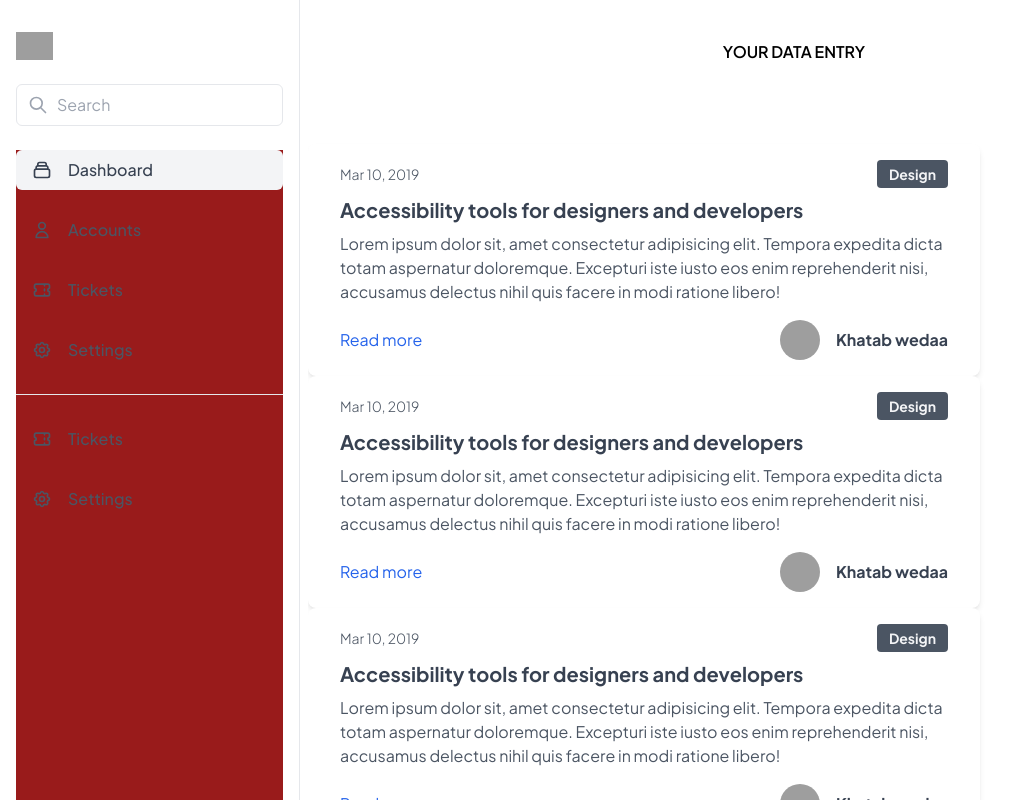
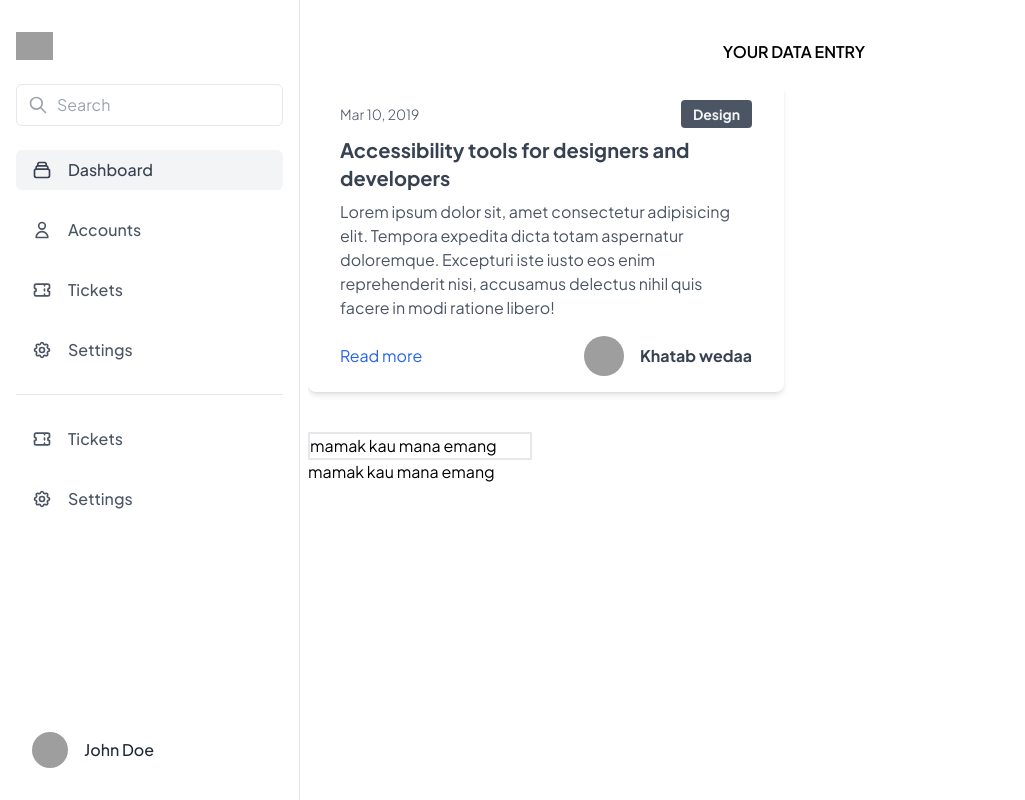
Before and after one commit to deddyprianto/NEXT13-COMPLETE, a Next.js app: page / in a window 1280 px wide. Shown: the top 800 px of the page, without its empty margins (0-1025 px from the left). Built offline with nearby package versions, Linux system fonts and the light colour scheme; grey boxes are pictures that could not be loaded.

Commit message:
add redux first time

```diff
--- a/src/app/components/Card.js
+++ b/src/app/components/Card.js
@@ -1,29 +1,29 @@
 export default function Card() {
   return (
-    <div class='max-w-2xl px-8 py-4 bg-white rounded-lg shadow-md dark:bg-gray-800'>
-      <div class='flex items-center justify-between'>
-        <span class='text-sm font-light text-gray-600 dark:text-gray-400'>
+    <div className='max-w-2xl px-8 py-4 bg-white rounded-lg shadow-md dark:bg-gray-800'>
+      <div className='flex items-center justify-between'>
+        <span className='text-sm font-light text-gray-600 dark:text-gray-400'>
           Mar 10, 2019
         </span>
         <a
-          class='px-3 py-1 text-sm font-bold text-gray-100 transition-colors duration-300 transform bg-gray-600 rounded cursor-pointer hover:bg-gray-500'
-          tabindex='0'
+          className='px-3 py-1 text-sm font-bold text-gray-100 transition-colors duration-300 transform bg-gray-600 rounded cursor-pointer hover:bg-gray-500'
+          tabIndex='0'
           role='button'
         >
           Design
         </a>
       </div>
 
-      <div class='mt-2'>
+      <div className='mt-2'>
         <a
           href='#'
-          class='text-xl font-bold text-gray-700 dark:text-white hover:text-gray-600 dark:hover:text-gray-200 hover:underline'
-          tabindex='0'
+          className='text-xl font-bold text-gray-700 dark:text-white hover:text-gray-600 dark:hover:text-gray-200 hover:underline'
+          tabIndex='0'
           role='link'
         >
           Accessibility tools for designers and developers
         </a>
-        <p class='mt-2 text-gray-600 dark:text-gray-300'>
+        <p className='mt-2 text-gray-600 dark:text-gray-300'>
           Lorem ipsum dolor sit, amet consectetur adipisicing elit. Tempora
           expedita dicta totam aspernatur doloremque. Excepturi iste iusto eos
           enim reprehenderit nisi, accusamus delectus nihil quis facere in modi
@@ -31,25 +31,25 @@ export default function Card() {
         </p>
       </div>
 
-      <div class='flex items-center justify-between mt-4'>
+      <div className='flex items-center justify-between mt-4'>
         <a
           href='#'
-          class='text-blue-600 dark:text-blue-400 hover:underline'
-          tabindex='0'
+          className='text-blue-600 dark:text-blue-400 hover:underline'
+          tabIndex='0'
           role='link'
         >
           Read more
         </a>
 
-        <div class='flex items-center'>
+        <div className='flex items-center'>
           <img
-            class='hidden object-cover w-10 h-10 mx-4 rounded-full sm:block'
+            className='hidden object-cover w-10 h-10 mx-4 rounded-full sm:block'
             src='https://images.unsplash.com/photo-1502980426475-b83966705988?ixlib=rb-1.2.1&ixid=eyJhcHBfaWQiOjEyMDd9&auto=format&fit=crop&w=40&q=80'
             alt='avatar'
           />
           <a
-            class='font-bold text-gray-700 cursor-pointer dark:text-gray-200'
-            tabindex='0'
+            className='font-bold text-gray-700 cursor-pointer dark:text-gray-200'
+            tabIndex='0'
             role='link'
           >
             Khatab wedaa
--- a/src/app/components/Main.js
+++ b/src/app/components/Main.js
@@ -1,15 +1,24 @@
+'use client';
 import Card from './Card';
+import { useDispatch, useSelector } from 'react-redux';
+import { setDataInput } from '../store/dataSlice';
 
 export default function Main() {
+  const dispatch = useDispatch();
+  const inputan = useSelector((state) => state.testredux.inputdata);
+
   return (
-    <div className='h-4/5 overflow-x-auto'>
+    <div className='h-full overflow-x-auto'>
       <h1 className='text-center mt-10 font-semibold'>YOUR DATA ENTRY</h1>
-      <div className='mt-20'>
-        <Card />
-        <Card />
-        <Card />
+      <div className='mt-5 grid grid-cols-2 gap-5'>
         <Card />
       </div>
+      <input
+        className='mt-10 border-2 w-56'
+        onChange={(e) => dispatch(setDataInput(e.target.value))}
+        value={inputan}
+      />
+      <p>{inputan}</p>
     </div>
   );
 }
--- /dev/null
+++ b/src/app/components/Provider.js
@@ -0,0 +1,8 @@
+'use client';
+import { Provider } from 'react-redux';
+import { store } from '../store';
+
+const Providers = ({ children }) => {
+  return <Provider store={store}>{children}</Provider>;
+};
+export default Providers;
--- a/src/app/components/Sidebar.js
+++ b/src/app/components/Sidebar.js
@@ -1,42 +1,46 @@
 export default function Sidebar() {
   return (
-    <div class='h-full flex flex-col w-full px-4 py-8  bg-white border-r rtl:border-r-0 rtl:border-l dark:bg-gray-900 dark:border-gray-700'>
+    <div className='h-full flex flex-col w-full px-4 py-8  bg-white border-r rtl:border-r-0 rtl:border-l dark:bg-gray-900 dark:border-gray-700'>
       <a href='#'>
         <img
-          class='w-auto h-6 sm:h-7'
+          className='w-auto h-6 sm:h-7'
           src='https://merakiui.com/images/logo.svg'
           alt=''
         />
       </a>
 
-      <div class='relative mt-6'>
-        <span class='absolute inset-y-0 left-0 flex items-center pl-3'>
-          <svg class='w-5 h-5 text-gray-400' viewBox='0 0 24 24' fill='none'>
+      <div className='relative mt-6'>
+        <span className='absolute inset-y-0 left-0 flex items-center pl-3'>
+          <svg
+            className='w-5 h-5 text-gray-400'
+            viewBox='0 0 24 24'
+            fill='none'
+          >
             <path
               d='M21 21L15 15M17 10C17 13.866 13.866 17 10 17C6.13401 17 3 13.866 3 10C3 6.13401 6.13401 3 10 3C13.866 3 17 6.13401 17 10Z'
               stroke='currentColor'
-              stroke-width='2'
-              stroke-linecap='round'
-              stroke-linejoin='round'
+              strokeWidth='2'
+              strokeLinecap='round'
+              strokeLinejoin='round'
             ></path>
           </svg>
         </span>
 
         <input
           type='text'
-          class='w-full py-2 pl-10 pr-4 text-gray-700 bg-white border rounded-md dark:bg-gray-900 dark:text-gray-300 dark:border-gray-600 focus:border-blue-400 dark:focus:border-blue-300 focus:ring-blue-300 focus:ring-opacity-40 focus:outline-none focus:ring'
+          className='w-full py-2 pl-10 pr-4 text-gray-700 bg-white border rounded-md dark:bg-gray-900 dark:text-gray-300 dark:border-gray-600 focus:border-blue-400 dark:focus:border-blue-300 focus:ring-blue-300 focus:ring-opacity-40 focus:outline-none focus:ring'
           placeholder='Search'
         />
       </div>
 
-      <div class='flex flex-col justify-between flex-1 mt-6 bg-red-800'>
+      <div className='flex flex-col justify-between flex-1 mt-6 '>
         <nav>
           <a
-            class='flex items-center px-4 py-2 text-gray-700 bg-gray-100 rounded-md dark:bg-gray-800 dark:text-gray-200'
+            className='flex items-center px-4 py-2 text-gray-700 bg-gray-100 rounded-md dark:bg-gray-800 dark:text-gray-200'
             href='#'
           >
             <svg
-              class='w-5 h-5'
+              className='w-5 h-5'
               viewBox='0 0 24 24'
               fill='none'
               xmlns='http://www.w3.org/2000/svg'
@@ -44,21 +48,21 @@ export default function Sidebar() {
               <path
                 d='M19 11H5M19 11C20.1046 11 21 11.8954 21 13V19C21 20.1046 20.1046 21 19 21H5C3.89543 21 3 20.1046 3 19V13C3 11.8954 3.89543 11 5 11M19 11V9C19 7.89543 18.1046 7 17 7M5 11V9C5 7.89543 5.89543 7 7 7M7 7V5C7 3.89543 7.89543 3 9 3H15C16.1046 3 17 3.89543 17 5V7M7 7H17'
                 stroke='currentColor'
-                stroke-width='2'
-                stroke-linecap='round'
-                stroke-linejoin='round'
+                strokeWidth='2'
+                strokeLinecap='round'
+                strokeLinejoin='round'
               />
             </svg>
 
-            <span class='mx-4 font-medium'>Dashboard</span>
+            <span className='mx-4 font-medium'>Dashboard</span>
           </a>
 
           <a
-            class='flex items-center px-4 py-2 mt-5 text-gray-600 transition-colors duration-300 transform rounded-md dark:text-gray-400 hover:bg-gray-100 dark:hover:bg-gray-800 dark:hover:text-gray-200 hover:text-gray-700'
+            className='flex items-center px-4 py-2 mt-5 text-gray-600 transition-colors duration-300 transform rounded-md dark:text-gray-400 hover:bg-gray-100 dark:hover:bg-gray-800 dark:hover:text-gray-200 hover:text-gray-700'
             href='#'
           >
             <svg
-              class='w-5 h-5'
+              className='w-5 h-5'
               viewBox='0 0 24 24'
               fill='none'
               xmlns='http://www.w3.org/2000/svg'
@@ -66,28 +70,28 @@ export default function Sidebar() {
               <path
                 d='M16 7C16 9.20914 14.2091 11 12 11C9.79086 11 8 9.20914 8 7C8 4.79086 9.79086 3 12 3C14.2091 3 16 4.79086 16 7Z'
                 stroke='currentColor'
-                stroke-width='2'
-                stroke-linecap='round'
-                stroke-linejoin='round'
+                strokeWidth='2'
+                strokeLinecap='round'
+                strokeLinejoin='round'
               />
               <path
                 d='M12 14C8.13401 14 5 17.134 5 21H19C19 17.134 15.866 14 12 14Z'
                 stroke='currentColor'
-                stroke-width='2'
-                stroke-linecap='round'
-                stroke-linejoin='round'
+                strokeWidth='2'
+                strokeLinecap='round'
+                strokeLinejoin='round'
               />
             </svg>
 
-            <span class='mx-4 font-medium'>Accounts</span>
+            <span className='mx-4 font-medium'>Accounts</span>
           </a>
 
           <a
-            class='flex items-center px-4 py-2 mt-5 text-gray-600 transition-colors duration-300 transform rounded-md dark:text-gray-400 hover:bg-gray-100 dark:hover:bg-gray-800 dark:hover:text-gray-200 hover:text-gray-700'
+            className='flex items-center px-4 py-2 mt-5 text-gray-600 transition-colors duration-300 transform rounded-md dark:text-gray-400 hover:bg-gray-100 dark:hover:bg-gray-800 dark:hover:text-gray-200 hover:text-gray-700'
             href='#'
           >
             <svg
-              class='w-5 h-5'
+              className='w-5 h-5'
               viewBox='0 0 24 24'
               fill='none'
               xmlns='http://www.w3.org/2000/svg'
@@ -95,21 +99,21 @@ export default function Sidebar() {
               <path
                 d='M15 5V7M15 11V13M15 17V19M5 5C3.89543 5 3 5.89543 3 7V10C4.10457 10 5 10.8954 5 12C5 13.1046 4.10457 14 3 14V17C3 18.1046 3.89543 19 5 19H19C20.1046 19 21 18.1046 21 17V14C19.8954 14 19 13.1046 19 12C19 10.8954 19.8954 10 21 10V7C21 5.89543 20.1046 5 19 5H5Z'
                 stroke='currentColor'
-                stroke-width='2'
-                stroke-linecap='round'
-                stroke-linejoin='round'
+                strokeWidth='2'
+                strokeLinecap='round'
+                strokeLinejoin='round'
               />
             </svg>
 
-            <span class='mx-4 font-medium'>Tickets</span>
+            <span className='mx-4 font-medium'>Tickets</span>
           </a>
 
           <a
-            class='flex items-center px-4 py-2 mt-5 text-gray-600 transition-colors duration-300 transform rounded-md dark:text-gray-400 hover:bg-gray-100 dark:hover:bg-gray-800 dark:hover:text-gray-200 hover:text-gray-700'
+            className='flex items-center px-4 py-2 mt-5 text-gray-600 transition-colors duration-300 transform rounded-md dark:text-gray-400 hover:bg-gray-100 dark:hover:bg-gray-800 dark:hover:text-gray-200 hover:text-gray-700'
             href='#'
           >
             <svg
-              class='w-5 h-5'
+              className='w-5 h-5'
               viewBox='0 0 24 24'
               fill='none'
               xmlns='http://www.w3.org/2000/svg'
@@ -117,30 +121,30 @@ export default function Sidebar() {
               <path
                 d='M10.3246 4.31731C10.751 2.5609 13.249 2.5609 13.6754 4.31731C13.9508 5.45193 15.2507 5.99038 16.2478 5.38285C17.7913 4.44239 19.5576 6.2087 18.6172 7.75218C18.0096 8.74925 18.5481 10.0492 19.6827 10.3246C21.4391 10.751 21.4391 13.249 19.6827 13.6754C18.5481 13.9508 18.0096 15.2507 18.6172 16.2478C19.5576 17.7913 17.7913 19.5576 16.2478 18.6172C15.2507 18.0096 13.9508 18.5481 13.6754 19.6827C13.249 21.4391 10.751 21.4391 10.3246 19.6827C10.0492 18.5481 8.74926 18.0096 7.75219 18.6172C6.2087 19.5576 4.44239 17.7913 5.38285 16.2478C5.99038 15.2507 5.45193 13.9508 4.31731 13.6754C2.5609 13.249 2.5609 10.751 4.31731 10.3246C5.45193 10.0492 5.99037 8.74926 5.38285 7.75218C4.44239 6.2087 6.2087 4.44239 7.75219 5.38285C8.74926 5.99037 10.0492 5.45193 10.3246 4.31731Z'
                 stroke='currentColor'
-                stroke-width='2'
-                stroke-linecap='round'
-                stroke-linejoin='round'
+                strokeWidth='2'
+                strokeLinecap='round'
+                strokeLinejoin='round'
               />
               <path
                 d='M15 12C15 13.6569 13.6569 15 12 15C10.3431 15 9 13.6569 9 12C9 10.3431 10.3431 9 12 9C13.6569 9 15 10.3431 15 12Z'
                 stroke='currentColor'
-                stroke-width='2'
-                stroke-linecap='round'
-                stroke-linejoin='round'
+                strokeWidth='2'
+                strokeLinecap='round'
+                strokeLinejoin='round'
               />
             </svg>
 
-            <span class='mx-4 font-medium'>Settings</span>
+            <span className='mx-4 font-medium'>Settings</span>
           </a>
 
-          <hr class='my-6 border-gray-200 dark:border-gray-600' />
+          <hr className='my-6 border-gray-200 dark:border-gray-600' />
 
           <a
-            class='flex items-center px-4 py-2 mt-5 text-gray-600 transition-colors duration-300 transform rounded-md dark:text-gray-400 hover:bg-gray-100 dark:hover:bg-gray-800 dark:hover:text-gray-200 hover:text-gray-700'
+            className='flex items-center px-4 py-2 mt-5 text-gray-600 transition-colors duration-300 transform rounded-md dark:text-gray-400 hover:bg-gray-100 dark:hover:bg-gray-800 dark:hover:text-gray-200 hover:text-gray-700'
             href='#'
           >
             <svg
-              class='w-5 h-5'
+              className='w-5 h-5'
               viewBox='0 0 24 24'
               fill='none'
               xmlns='http://www.w3.org/2000/svg'
@@ -148,21 +152,21 @@ export default function Sidebar() {
               <path
                 d='M15 5V7M15 11V13M15 17V19M5 5C3.89543 5 3 5.89543 3 7V10C4.10457 10 5 10.8954 5 12C5 13.1046 4.10457 14 3 14V17C3 18.1046 3.89543 19 5 19H19C20.1046 19 21 18.1046 21 17V14C19.8954 14 19 13.1046 19 12C19 10.8954 19.8954 10 21 10V7C21 5.89543 20.1046 5 19 5H5Z'
                 stroke='currentColor'
-                stroke-width='2'
-                stroke-linecap='round'
-                stroke-linejoin='round'
+                strokeWidth='2'
+                strokeLinecap='round'
+                strokeLinejoin='round'
               />
             </svg>
 
-            <span class='mx-4 font-medium'>Tickets</span>
+            <span className='mx-4 font-medium'>Tickets</span>
           </a>
 
           <a
-            class='flex items-center px-4 py-2 mt-5 text-gray-600 transition-colors duration-300 transform rounded-md dark:text-gray-400 hover:bg-gray-100 dark:hover:bg-gray-800 dark:hover:text-gray-200 hover:text-gray-700'
+            className='flex items-center px-4 py-2 mt-5 text-gray-600 transition-colors duration-300 transform rounded-md dark:text-gray-400 hover:bg-gray-100 dark:hover:bg-gray-800 dark:hover:text-gray-200 hover:text-gray-700'
             href='#'
           >
             <svg
-              class='w-5 h-5'
+              className='w-5 h-5'
               viewBox='0 0 24 24'
               fill='none'
               xmlns='http://www.w3.org/2000/svg'
@@ -170,30 +174,30 @@ export default function Sidebar() {
               <path
                 d='M10.3246 4.31731C10.751 2.5609 13.249 2.5609 13.6754 4.31731C13.9508 5.45193 15.2507 5.99038 16.2478 5.38285C17.7913 4.44239 19.5576 6.2087 18.6172 7.75218C18.0096 8.74925 18.5481 10.0492 19.6827 10.3246C21.4391 10.751 21.4391 13.249 19.6827 13.6754C18.5481 13.9508 18.0096 15.2507 18.6172 16.2478C19.5576 17.7913 17.7913 19.5576 16.2478 18.6172C15.2507 18.0096 13.9508 18.5481 13.6754 19.6827C13.249 21.4391 10.751 21.4391 10.3246 19.6827C10.0492 18.5481 8.74926 18.0096 7.75219 18.6172C6.2087 19.5576 4.44239 17.7913 5.38285 16.2478C5.99038 15.2507 5.45193 13.9508 4.31731 13.6754C2.5609 13.249 2.5609 10.751 4.31731 10.3246C5.45193 10.0492 5.99037 8.74926 5.38285 7.75218C4.44239 6.2087 6.2087 4.44239 7.75219 5.38285C8.74926 5.99037 10.0492 5.45193 10.3246 4.31731Z'
                 stroke='currentColor'
-                stroke-width='2'
-                stroke-linecap='round'
-                stroke-linejoin='round'
+                strokeWidth='2'
+                strokeLinecap='round'
+                strokeLinejoin='round'
               />
               <path
                 d='M15 12C15 13.6569 13.6569 15 12 15C10.3431 15 9 13.6569 9 12C9 10.3431 10.3431 9 12 9C13.6569 9 15 10.3431 15 12Z'
                 stroke='currentColor'
-                stroke-width='2'
-                stroke-linecap='round'
-                stroke-linejoin='round'
+                strokeWidth='2'
+                strokeLinecap='round'
+                strokeLinejoin='round'
               />
             </svg>
 
-            <span class='mx-4 font-medium'>Settings</span>
+            <span className='mx-4 font-medium'>Settings</span>
           </a>
         </nav>
 
-        <a href='#' class='flex items-center px-4 -mx-2'>
+        <a href='#' className='flex items-center px-4 -mx-2'>
           <img
-            class='object-cover mx-2 rounded-full h-9 w-9'
+            className='object-cover mx-2 rounded-full h-9 w-9'
             src='https://images.unsplash.com/photo-1531427186611-ecfd6d936c79?ixid=MXwxMjA3fDB8MHxwaG90by1wYWdlfHx8fGVufDB8fHw%3D&ixlib=rb-1.2.1&auto=format&fit=crop&w=634&q=80'
             alt='avatar'
           />
-          <span class='mx-2 font-medium text-gray-800 dark:text-gray-200'>
+          <span className='mx-2 font-medium text-gray-800 dark:text-gray-200'>
             John Doe
           </span>
         </a>
--- a/src/app/layout.js
+++ b/src/app/layout.js
@@ -8,7 +8,7 @@ export default function RootLayout({ children }) {
   return (
     <html lang='en'>
       <body className={plusJakartaSans.className}>
-        <div className='h-screen grid grid-cols-15 gap-x-2'>
+        <div className='h-screen grid grid-cols-15 gap-x-2 overflow-x-auto '>
           <Sidebar />
           {children}
         </div>
--- a/src/app/page.js
+++ b/src/app/page.js
@@ -1,9 +1,10 @@
 import Main from './components/Main';
+import Providers from './components/Provider';
 
 export default function Page() {
   return (
-    <div>
+    <Providers>
       <Main />
-    </div>
+    </Providers>
   );
 }
--- a/src/app/store/dataSlice.js
+++ b/src/app/store/dataSlice.js
@@ -1,19 +1,19 @@
 import { createSlice } from '@reduxjs/toolkit';
 
 const initialState = {
-  data: '',
+  inputdata: 'mamak kau mana emang',
   response: [],
 };
 
 const dataSlice = createSlice({
-  name: 'data',
+  name: 'testredux',
   initialState,
   reducers: {
-    setData: (state, action) => {
-      state.data = action.payload;
+    setDataInput: (state, action) => {
+      state.inputdata = action.payload;
     },
   },
 });
 
-export const { setData } = dataSlice.actions;
+export const { setDataInput } = dataSlice.actions;
 export default dataSlice.reducer;
--- a/src/app/store/index.js
+++ b/src/app/store/index.js
@@ -3,6 +3,6 @@ import dataSlice from './dataSlice';
 
 export const store = configureStore({
   reducer: {
-    data: dataSlice,
+    testredux: dataSlice,
   },
 });
```
